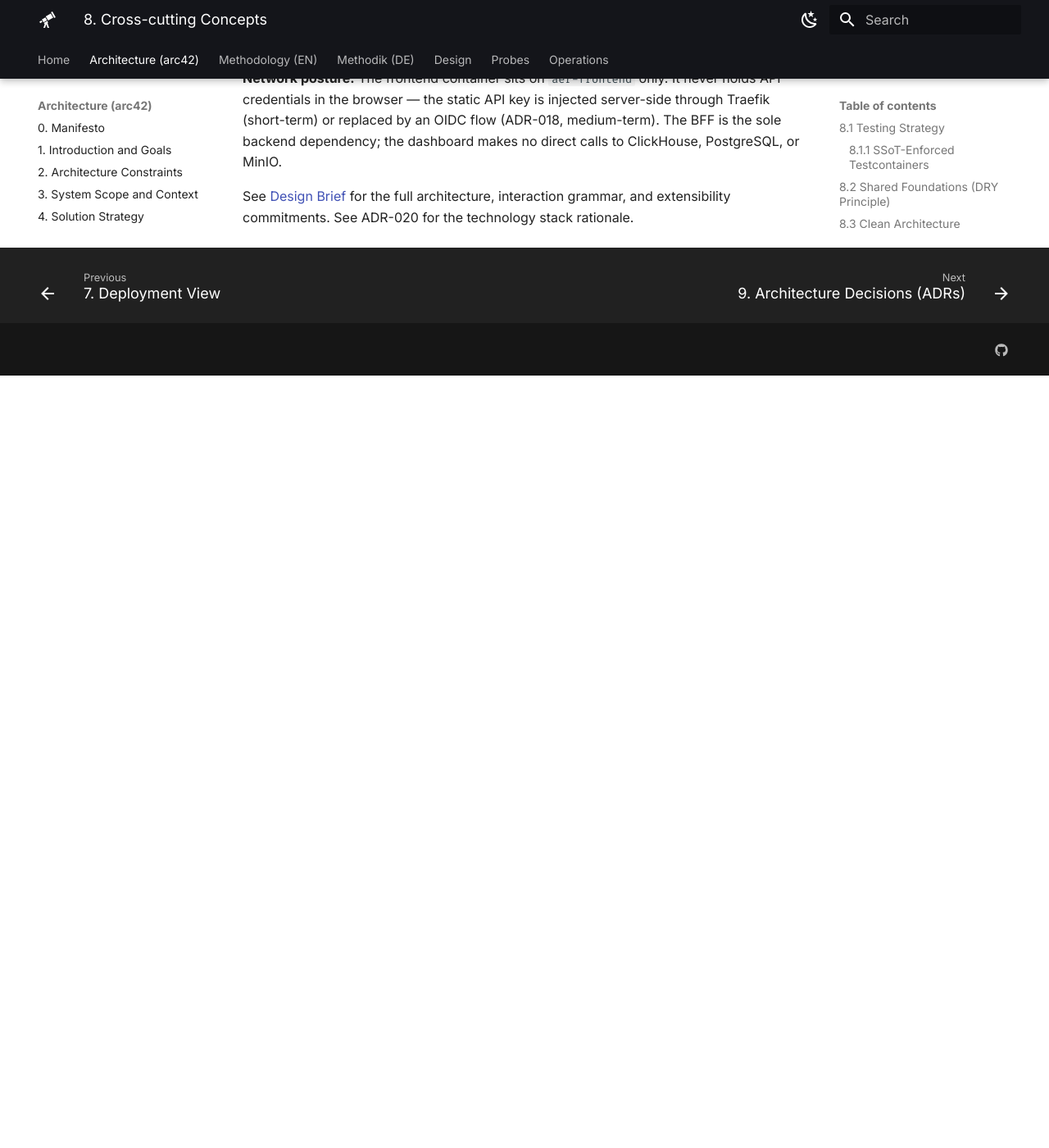
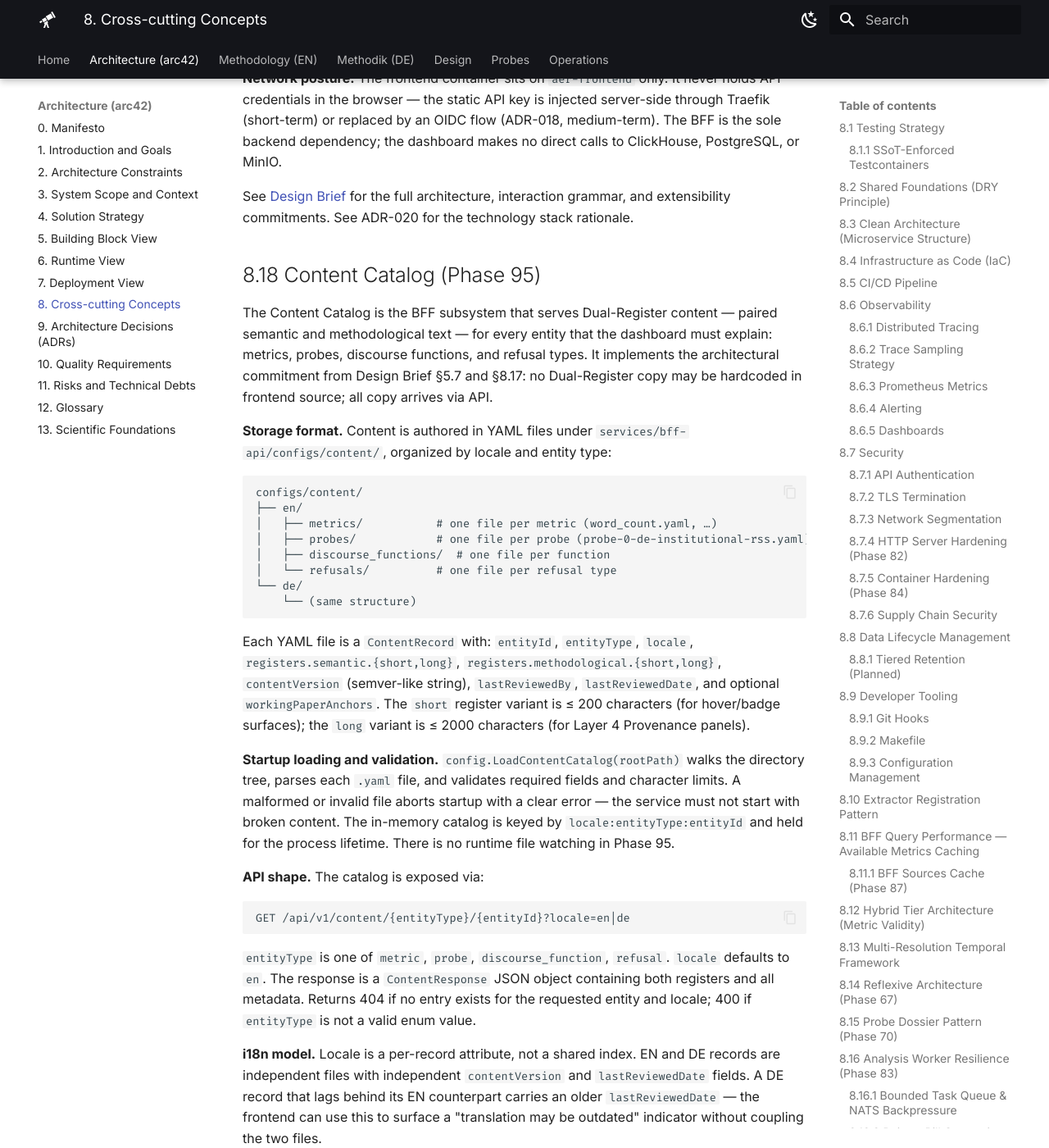
Before and after one commit to frogfromlake/aer, an MkDocs documentation site: the page built from docs/arc42/08_concepts.md, in a window 1280 px wide and 1400 px high, scrolled down 24225 px. Shown: the whole window at 82% size. Built offline with MkDocs 1.6.1 and Material for MkDocs 9.7.7, drawn with Linux system fonts in a browser that asks for light colours; before the commit the page ends 24683 px from its top, so only the background shows below that; some of the changed text lies outside the part shown.

Commit message:
docs(arc42): document content catalog in §8.18, update glossary and roadmap (Phase 95)

````diff
--- a/docs/arc42/08_concepts.md
+++ b/docs/arc42/08_concepts.md
@@ -467,3 +467,40 @@ The AĒR dashboard is a static SvelteKit application (ADR-020) deployed behind T
 **Network posture.** The frontend container sits on `aer-frontend` only. It never holds API credentials in the browser — the static API key is injected server-side through Traefik (short-term) or replaced by an OIDC flow (ADR-018, medium-term). The BFF is the sole backend dependency; the dashboard makes no direct calls to ClickHouse, PostgreSQL, or MinIO.
 
 See [Design Brief](../design/design_brief.md) for the full architecture, interaction grammar, and extensibility commitments. See ADR-020 for the technology stack rationale.
+
+## 8.18 Content Catalog (Phase 95)
+
+The Content Catalog is the BFF subsystem that serves Dual-Register content — paired semantic and methodological text — for every entity that the dashboard must explain: metrics, probes, discourse functions, and refusal types. It implements the architectural commitment from Design Brief §5.7 and §8.17: no Dual-Register copy may be hardcoded in frontend source; all copy arrives via API.
+
+**Storage format.** Content is authored in YAML files under `services/bff-api/configs/content/`, organized by locale and entity type:
+
+```
+configs/content/
+├── en/
+│   ├── metrics/           # one file per metric (word_count.yaml, …)
+│   ├── probes/            # one file per probe (probe-0-de-institutional-rss.yaml)
+│   ├── discourse_functions/  # one file per function
+│   └── refusals/          # one file per refusal type
+└── de/
+    └── (same structure)
+```
+
+Each YAML file is a `ContentRecord` with: `entityId`, `entityType`, `locale`, `registers.semantic.{short,long}`, `registers.methodological.{short,long}`, `contentVersion` (semver-like string), `lastReviewedBy`, `lastReviewedDate`, and optional `workingPaperAnchors`. The `short` register variant is ≤ 200 characters (for hover/badge surfaces); the `long` variant is ≤ 2000 characters (for Layer 4 Provenance panels).
+
+**Startup loading and validation.** `config.LoadContentCatalog(rootPath)` walks the directory tree, parses each `.yaml` file, and validates required fields and character limits. A malformed or invalid file aborts startup with a clear error — the service must not start with broken content. The in-memory catalog is keyed by `locale:entityType:entityId` and held for the process lifetime. There is no runtime file watching in Phase 95.
+
+**API shape.** The catalog is exposed via:
+
+```
+GET /api/v1/content/{entityType}/{entityId}?locale=en|de
+```
+
+`entityType` is one of `metric`, `probe`, `discourse_function`, `refusal`. `locale` defaults to `en`. The response is a `ContentResponse` JSON object containing both registers and all metadata. Returns 404 if no entry exists for the requested entity and locale; 400 if `entityType` is not a valid enum value.
+
+**i18n model.** Locale is a per-record attribute, not a shared index. EN and DE records are independent files with independent `contentVersion` and `lastReviewedDate` fields. A DE record that lags behind its EN counterpart carries an older `lastReviewedDate` — the frontend can use this to surface a "translation may be outdated" indicator without coupling the two files.
+
+**Versioning.** `contentVersion` is a semver-like string (e.g., `v2026-04-a`) that is incremented on every editorial update. Consumers who cache content responses can compare `contentVersion` to detect staleness. There is no server-side caching of the catalog beyond the startup load — updates require a service restart.
+
+**Relationship to other subsystems.** The Content Catalog is the authoritative source for all Dual-Register copy. The metric provenance endpoint (`GET /api/v1/metrics/{metricName}/provenance`) serves structured methodological metadata (tier classification, known limitations, extractor hash) from `metric_provenance.yaml` — these are machine-readable fields for programmatic use. The Content Catalog serves human-authored prose for the same metrics — these are the reading copy for the frontend's Layer 4 panels. Both serve different facets of the reflexive architecture; neither replaces the other.
+
+See [Design Brief §5.7](../design/design_brief.md) for the Dual-Register communication pattern. See §8.17 for the frontend architecture that consumes this subsystem. See the Glossary for the **Content Catalog** entry (§12).
````
Also changed, not shown: ROADMAP.md (+30 -31 lines), docs/arc42/12_glossary.md (+1 -1 lines).
